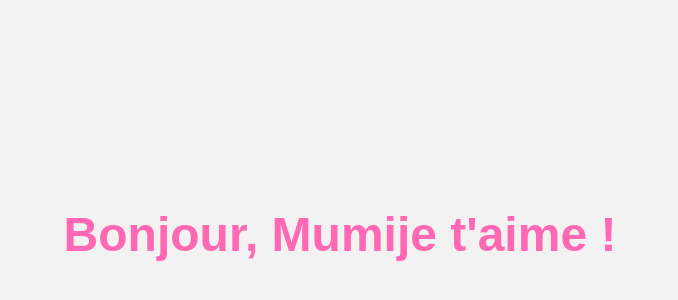
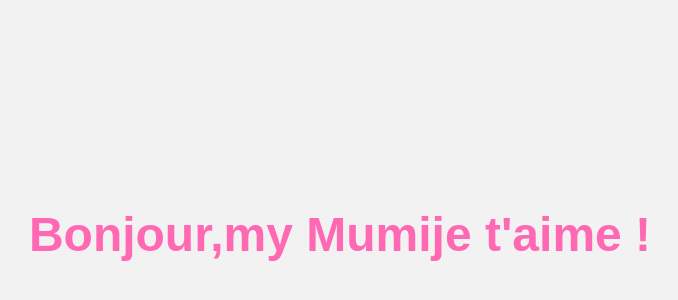
Before and after one commit to vibora07/prog, a plain HTML site: page index.html in a window 1280 px wide. Shown: the part 174-474 px from the top of the page, without its empty margins (300-978 px from the left). Drawn offline with Linux system fonts and the light colour scheme.

Commit message:
Update index.html

```diff
--- a/index.html
+++ b/index.html
@@ -24,7 +24,7 @@
     </style>
 </head>
 <body>
-     <h1>Bonjour, Mumi</h1>
+     <h1>Bonjour,my Mumi</h1>
     <h1>je t'aime !</h1>
 </body>
 </html>
```
